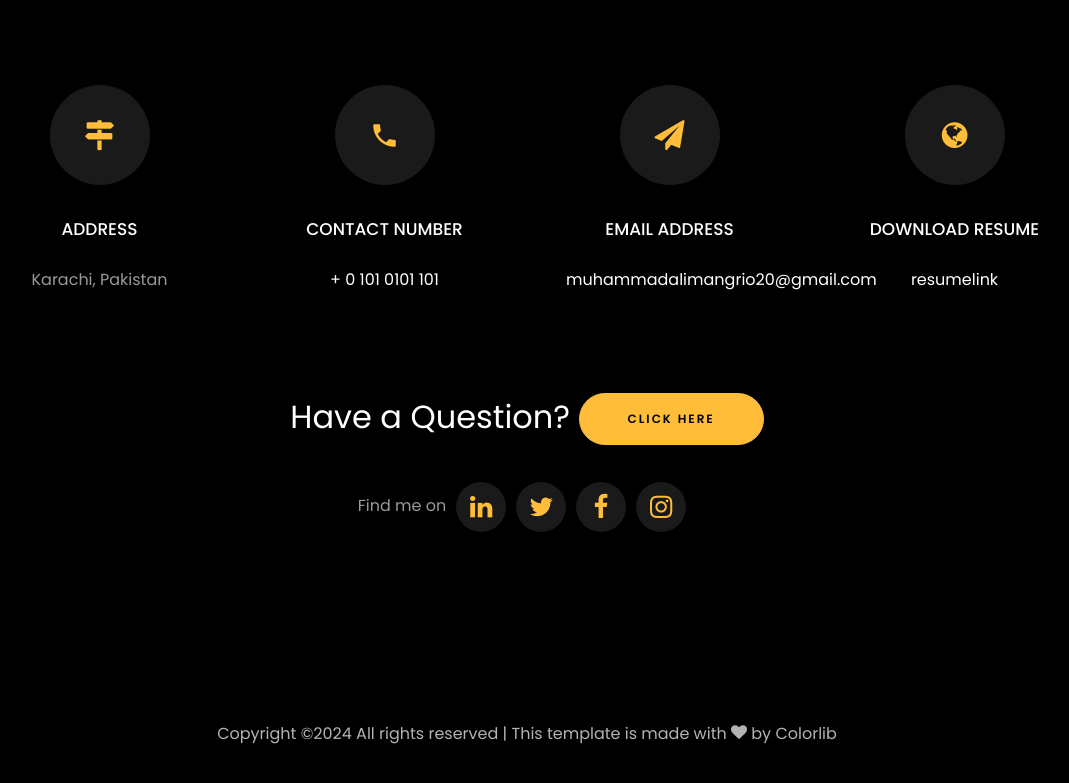
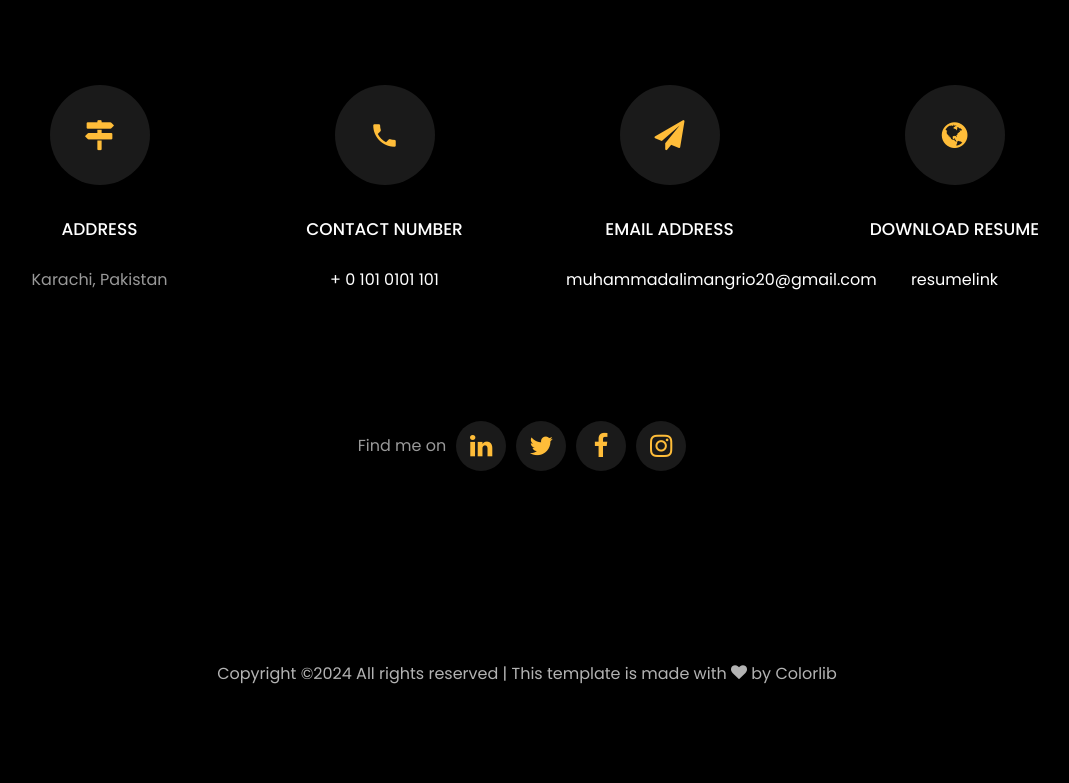
Before and after one commit to Muhammad-Ali-Mangrio/-M-Ali-Mangrio-Portfolio.git.io, a plain HTML site: page index.html in a window 1280 px wide. Shown: the part 5726-6509 px from the top of the page, without its empty margins (113-1182 px from the left). Drawn offline with nearby package versions, Linux system fonts and the light colour scheme; files that its build step writes are made by us from their sources; files whose address does not match are found by name.

Commit message:
Update index.html

```diff
--- a/index.html
+++ b/index.html
@@ -568,9 +568,7 @@
 			<br>
 			<br>
 			<div class="row justify-content-center">
-				<div class="col-md-7 ftco-animate text-center">
-					<h2>Have a<span> Question?  </span> <a href="" class="btn btn-primary py-3 px-5">Click Here</a> </h2>
-				</div>
+
 			</div>
 				<br>
 					<ul class="ftco-footer-social list-unstyled d-flex justify-content-center align-items-center mb-0">
```
